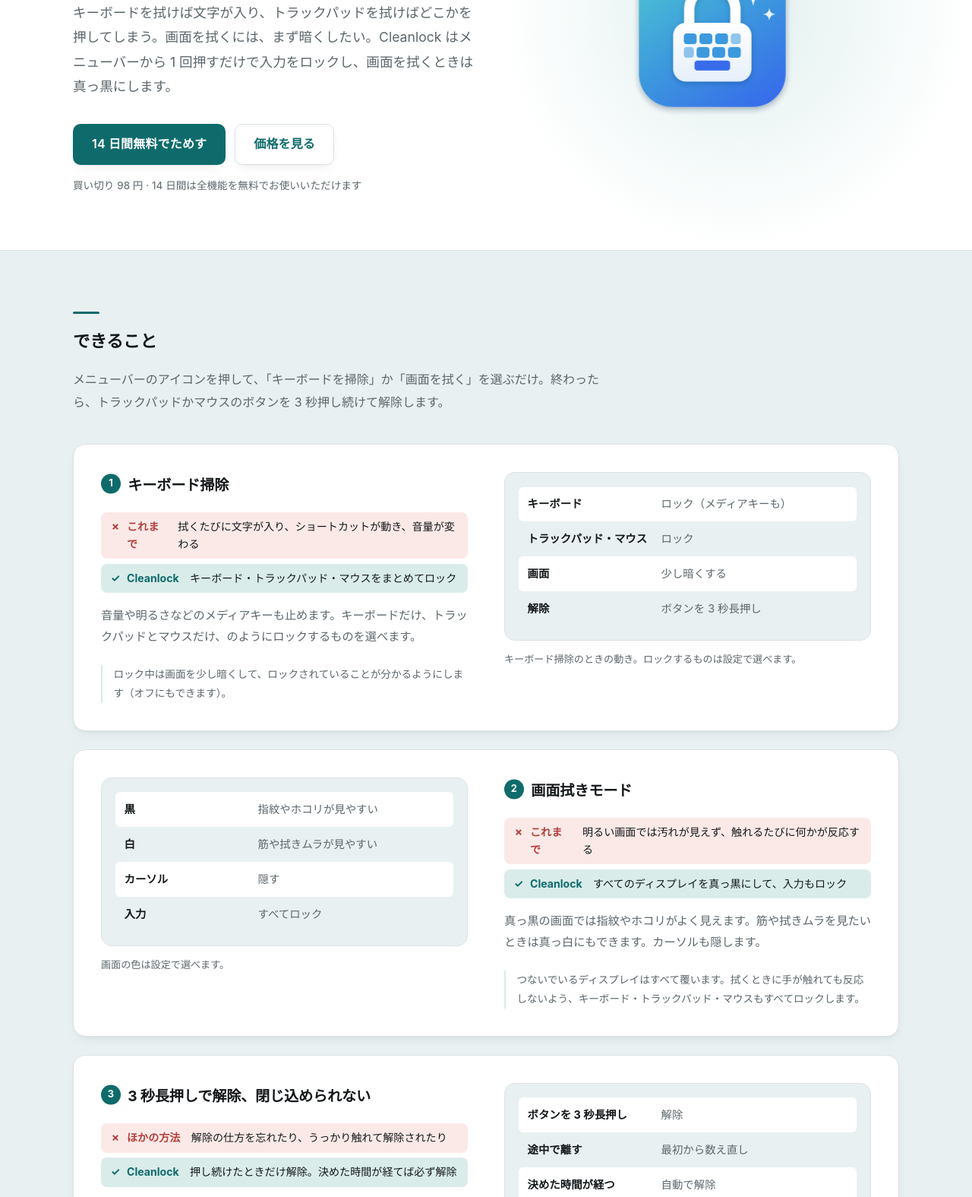
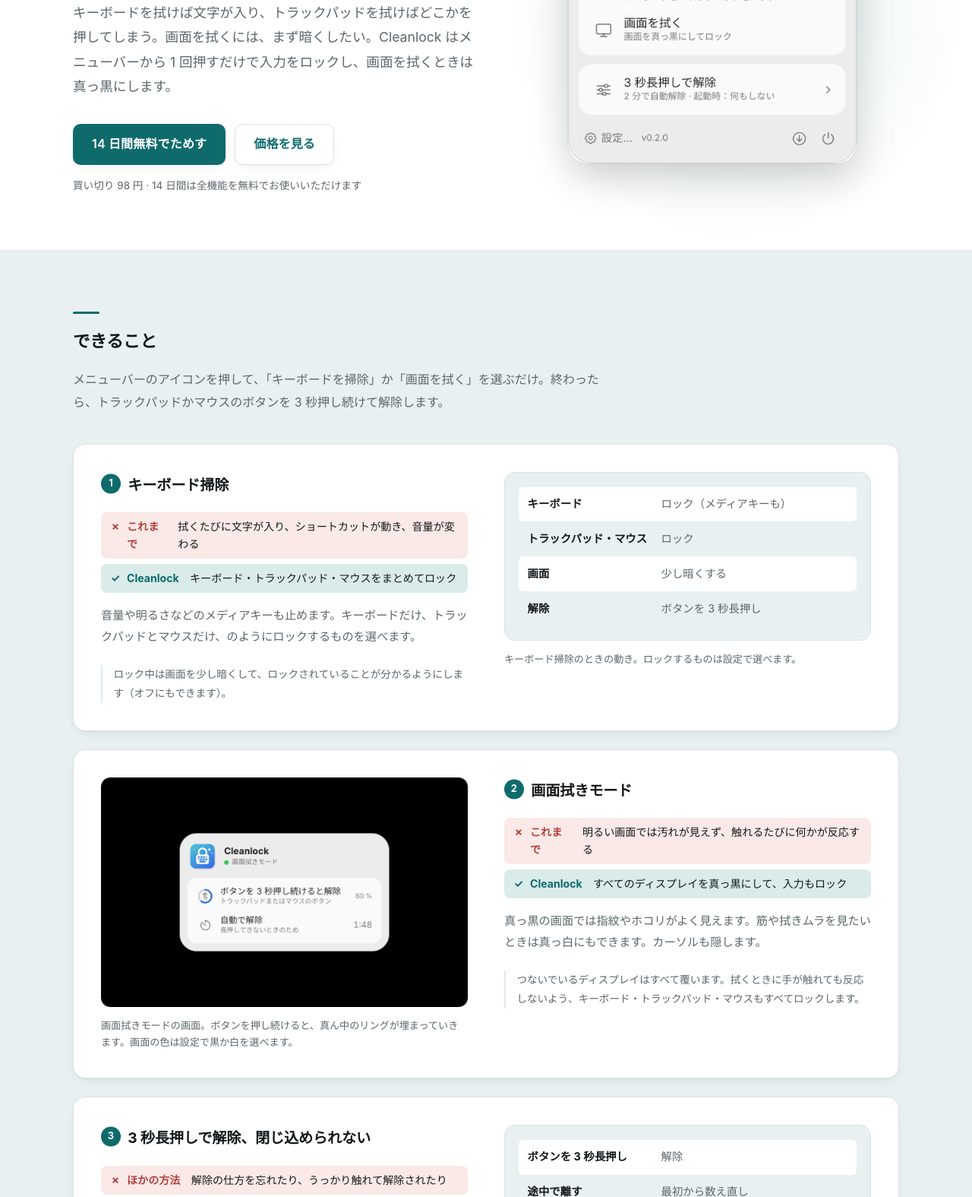
Before and after one commit to tsubomi-devs/cleanlock-releases, a plain HTML site: page docs/index.html in a window 1280 px wide. Shown: the part 302-1877 px from the top of the page at 76% size. Drawn offline with Linux system fonts and the light colour scheme.

Commit message:
サイトを更新する

```diff
--- a/docs/index.html
+++ b/docs/index.html
@@ -9,9 +9,12 @@
 <meta property="og:url" content="https://cleanlock.tsubomi.jp/">
 <meta property="og:title" content="Cleanlock — Mac用 お掃除ユーティリティ">
 <meta property="og:description" content="キーボードやトラックパッドを拭くあいだ入力をロックし、画面を拭くときは真っ黒にします。">
-<meta property="og:image" content="https://cleanlock.tsubomi.jp/appicon.png">
+<meta property="og:image" content="https://cleanlock.tsubomi.jp/og-image.png">
+<meta property="og:image:width" content="1200">
+<meta property="og:image:height" content="630">
 <meta property="og:locale" content="ja_JP">
 <meta property="og:locale:alternate" content="en_US">
+<meta name="twitter:card" content="summary_large_image">
 <link rel="alternate" hreflang="en" href="https://cleanlock.tsubomi.jp/en/">
 <link rel="stylesheet" href="style.css">
 <link rel="icon" href="appicon.png">
@@ -35,7 +38,7 @@
     <p class="note">買い切り 98 円 &middot; 14 日間は全機能を無料でお使いいただけます</p>
   </div>
   <figure class="shot-figure">
-    <img class="shot" src="appicon.png" alt="Cleanlock のアイコン" width="240" height="240" style="max-width:240px">
+    <img class="shot menu-panel" src="panel.png" alt="Cleanlock のメニューバーのパネル。「キーボードを掃除」と「画面を拭く」のボタンと、解除の設定の要約が並んでいる" width="320" height="288">
   </figure>
 </div></div>
 
@@ -75,13 +78,8 @@
       <p class="step">つないでいるディスプレイはすべて覆います。拭くときに手が触れても反応しないよう、キーボード・トラックパッド・マウスもすべてロックします。</p>
     </div>
     <figure class="fig">
-      <div class="stage"><div class="gestures">
-        <div><b>黒</b><span>指紋やホコリが見やすい</span></div>
-        <div><b>白</b><span>筋や拭きムラが見やすい</span></div>
-        <div><b>カーソル</b><span>隠す</span></div>
-        <div><b>入力</b><span>すべてロック</span></div>
-      </div></div>
-      <figcaption>画面の色は設定で選べます。</figcaption>
+      <img class="shot" src="lock.png" alt="画面拭きモードの画面。真っ黒な画面の真ん中に、ボタンを 3 秒押し続けると解除できることと、自動で解除されるまでの残り時間が出ている" width="560" height="350">
+      <figcaption>画面拭きモードの画面。ボタンを押し続けると、真ん中のリングが埋まっていきます。画面の色は設定で黒か白を選べます。</figcaption>
     </figure>
   </div>
 
```
Also changed, not shown: docs/en/index.html (+7 -9 lines), docs/lock.png (added), docs/og-image.png (added), docs/panel.png (added).
